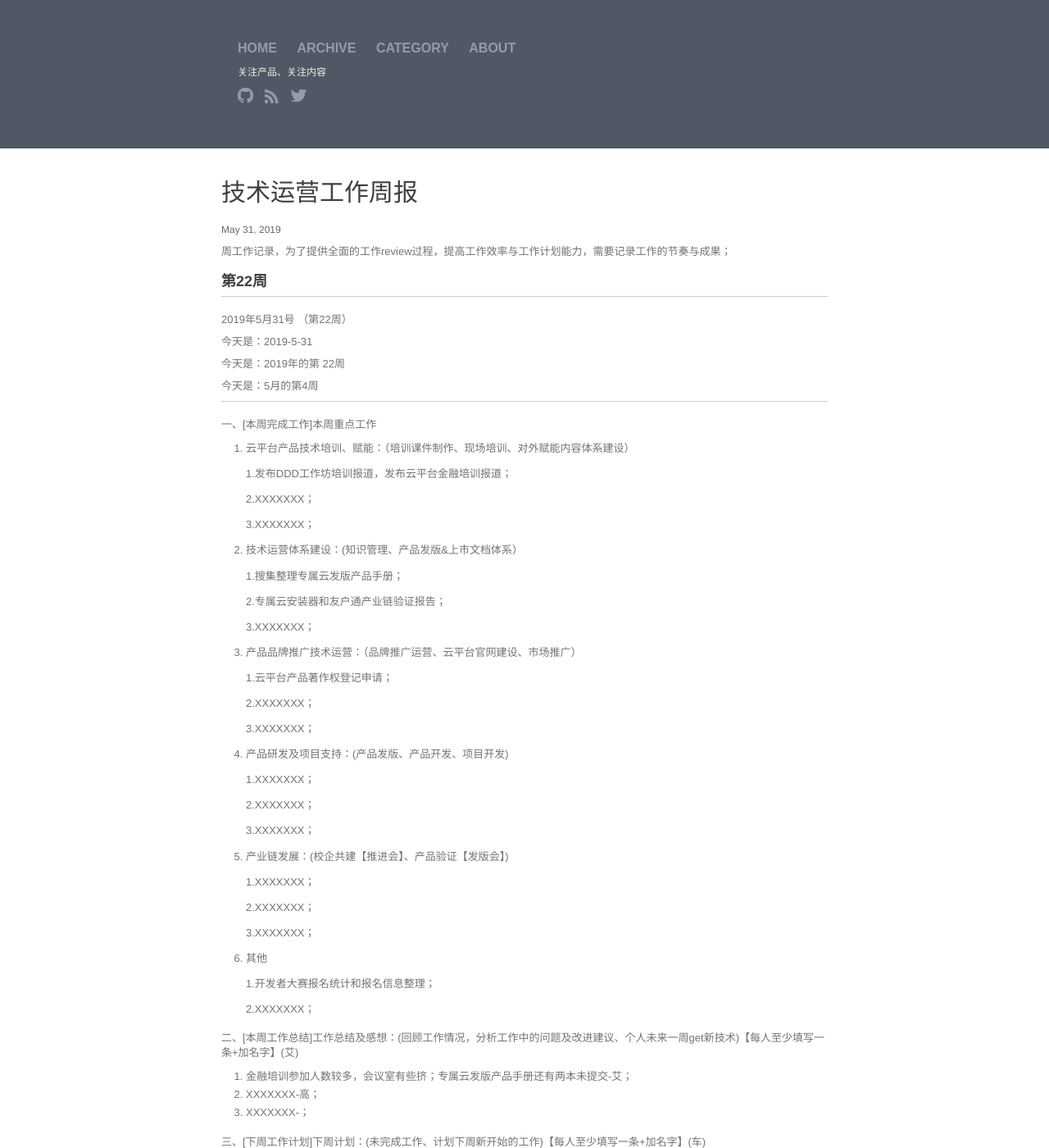
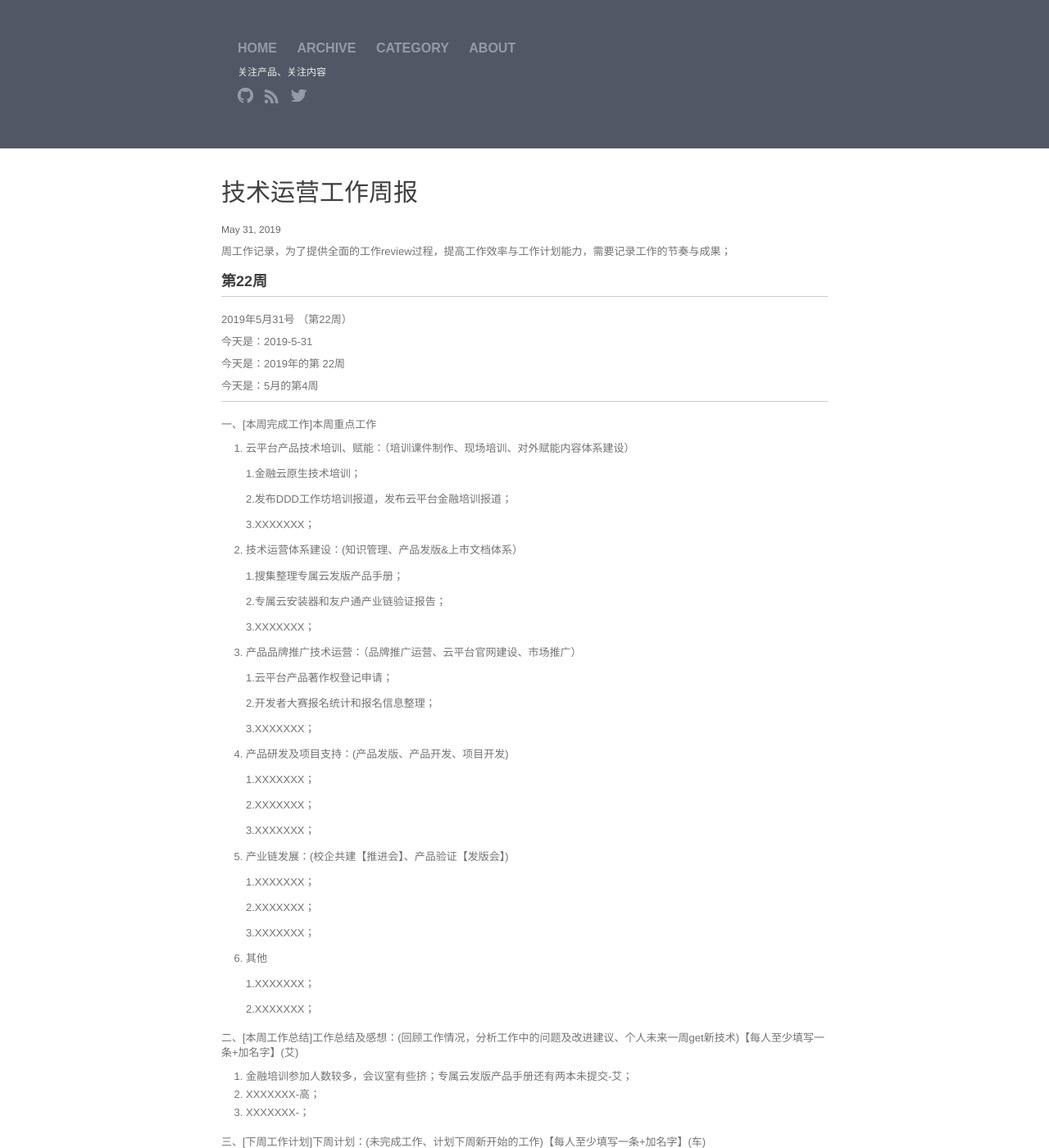
Before and after one commit to walllFlower/blog, a Jekyll site: the page built from _posts/2018-07-17-day_report_cxz.md, in a window 1280 px wide and 1400 px high. Shown: the whole window at 82% size. Built offline with Jekyll 4.4.1, drawn with Linux system fonts in a browser that asks for light colours; comment, search, counter and statistics services are not loaded.

Commit message:
Update 2018-07-17-day_report_cxz.md

```diff
--- a/_posts/2018-07-17-day_report_cxz.md
+++ b/_posts/2018-07-17-day_report_cxz.md
@@ -25,9 +25,9 @@ categories: 技术运营工作周报
 
 1. 云平台产品技术培训、赋能：（培训课件制作、现场培训、对外赋能内容体系建设）
 
-    1.发布DDD工作坊培训报道，发布云平台金融培训报道；
-
-    2.XXXXXXX；
+    1.金融云原生技术培训；
+
+    2.发布DDD工作坊培训报道，发布云平台金融培训报道；
 
     3.XXXXXXX；
 
@@ -44,7 +44,7 @@ categories: 技术运营工作周报
 
     1.云平台产品著作权登记申请；
 
-    2.XXXXXXX；
+    2.开发者大赛报名统计和报名信息整理；
 
     3.XXXXXXX；
 
```
Also changed, not shown: other parts of _posts/2018-07-17-day_report_cxz.md (+1 -1 lines).
